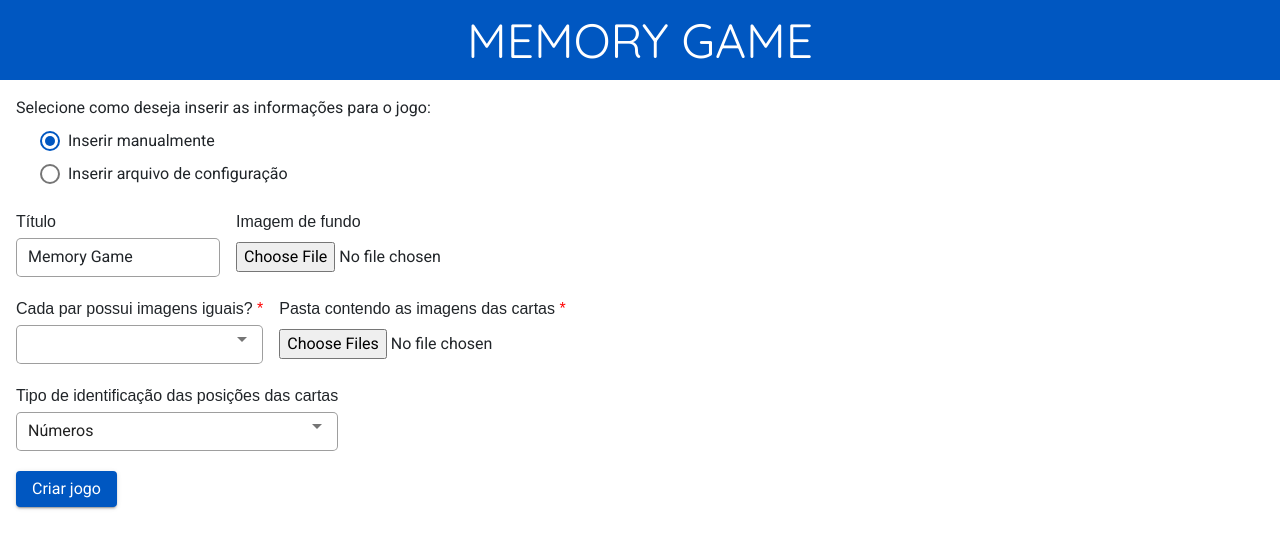
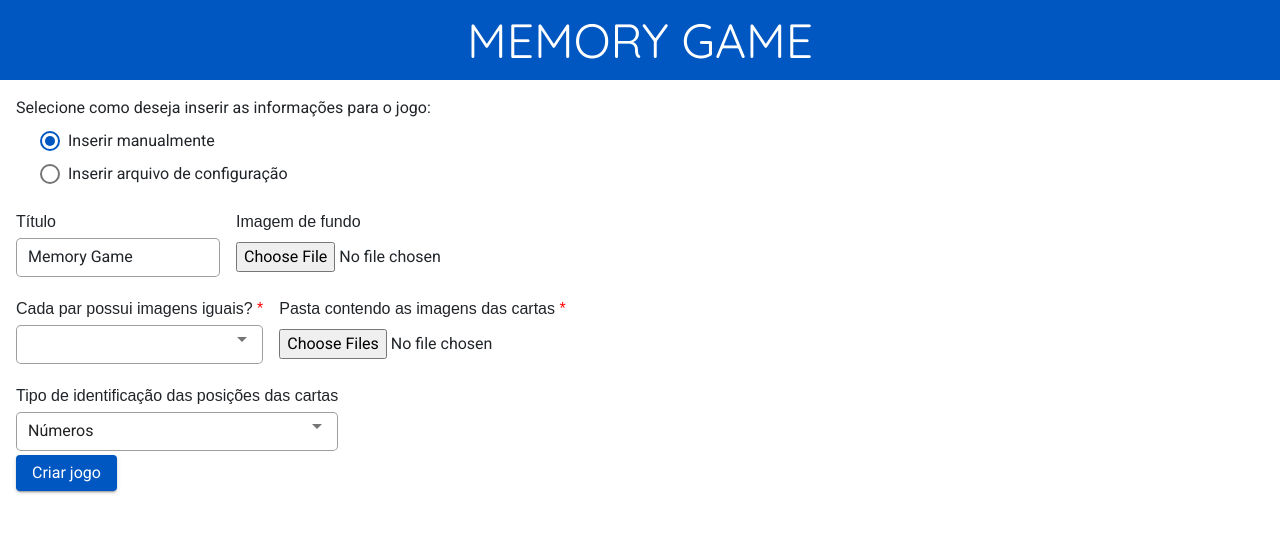
Before and after one commit to flaviamatdev/memory-game, an Angular app: page / in a window 1280 px wide. Shown: the top 548 px of the page. Built offline with nearby package versions, Linux system fonts and the light colour scheme.

Commit message:
Update game-config-form.component.html

```diff
--- a/src/app/views/home/game-config-form/game-config-form.component.html
+++ b/src/app/views/home/game-config-form/game-config-form.component.html
@@ -32,11 +32,11 @@
                     [form]="form" controlName="cardPositionIdType" [options]="cardPositionOptions">
                 </app-select>
             </div>
+        </form>
 
-            <div>
-                <button mat-raised-button type="submit" color="primary" (click)="submit()">Criar jogo</button>
-            </div>
-        </form>
+        <div>
+            <button mat-raised-button type="submit" color="primary" (click)="submit()">Criar jogo</button>
+        </div>
     </div>
 
     <div *ngSwitchCase="INPUT_TYPE.CONFIG_FILE">
```
